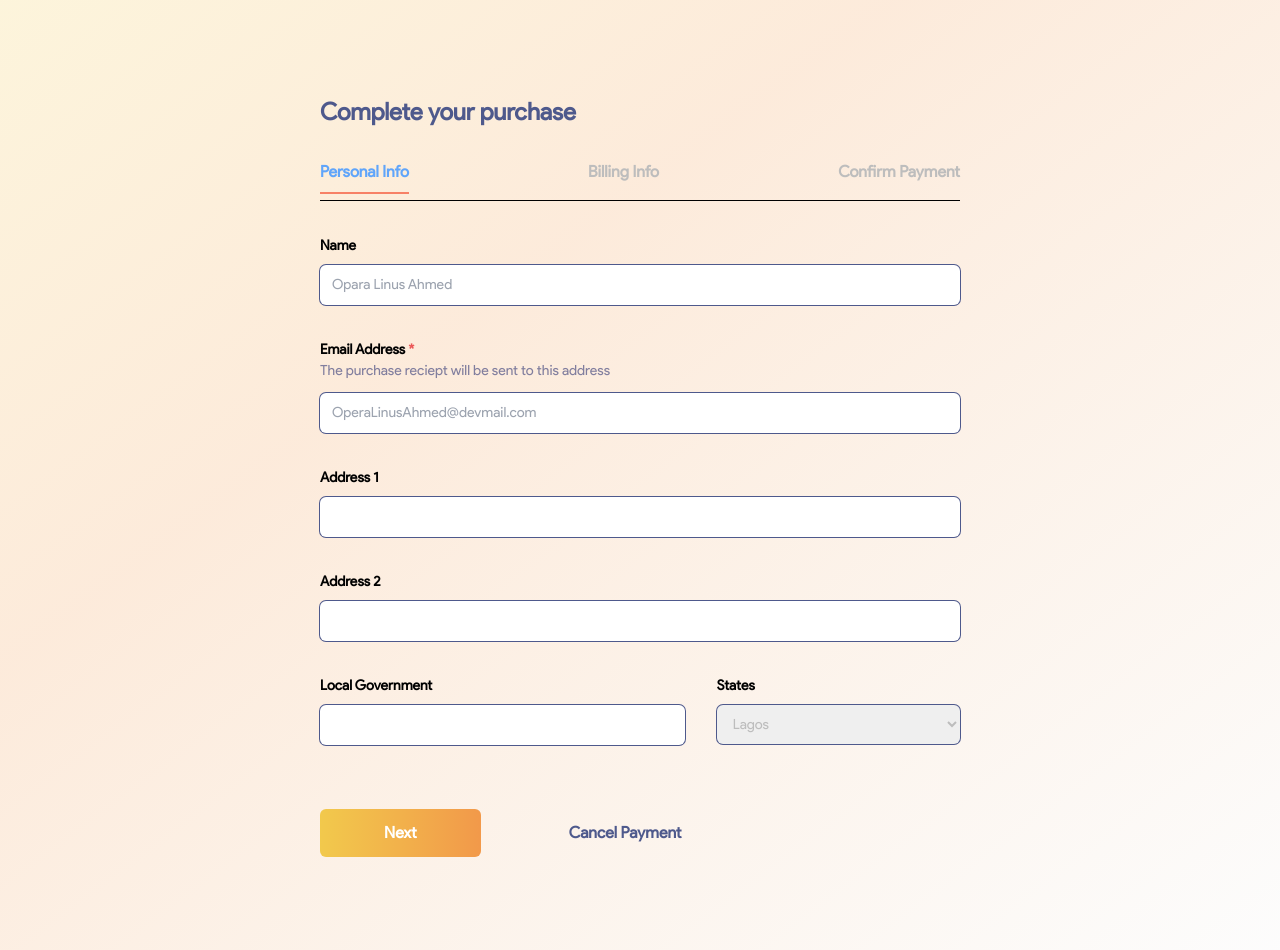
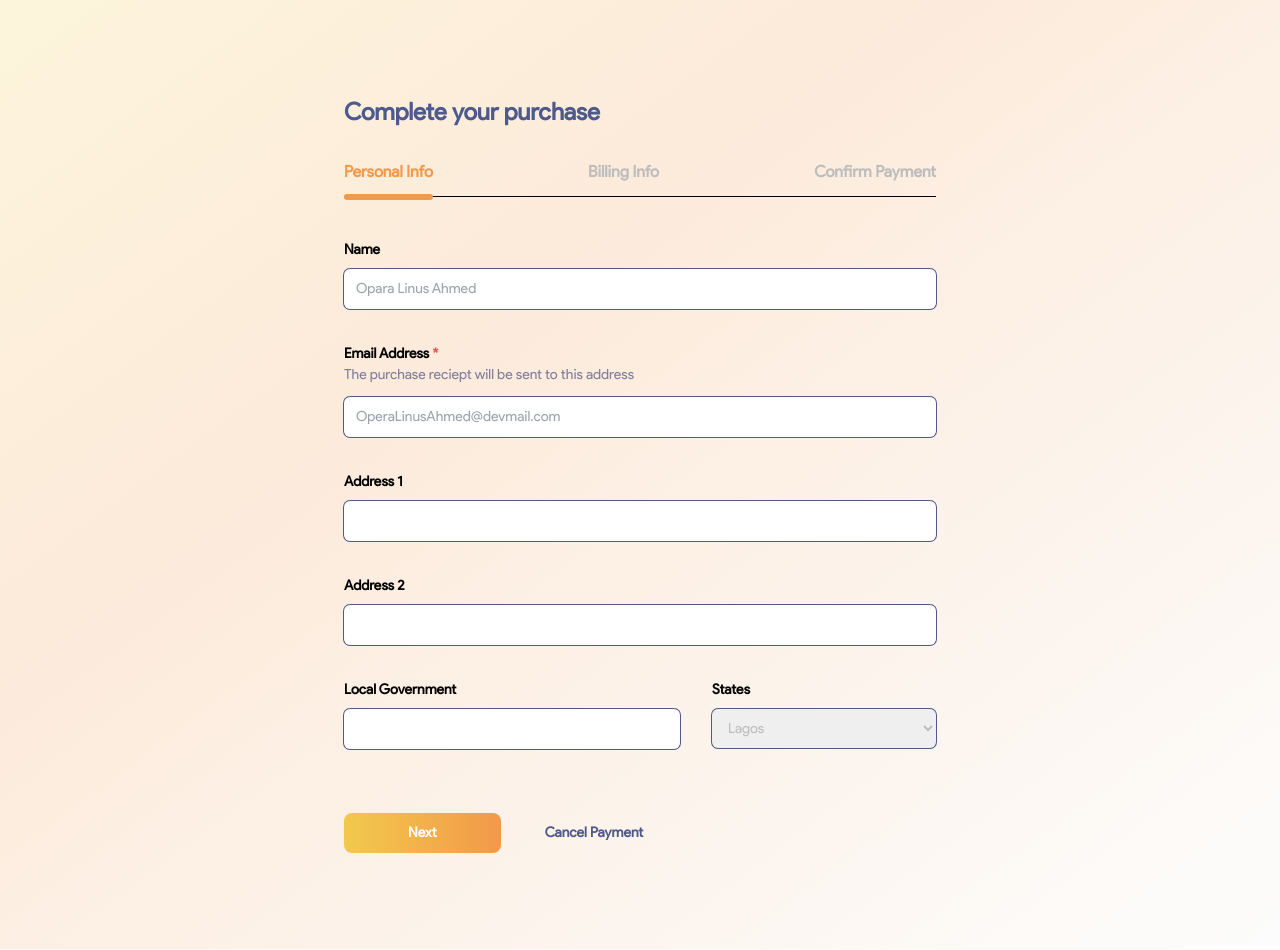
Before and after one commit to Tokonigeorge/purchase_board, a React (Vite) app: page / in a window 1280 px wide. Shown: the top 950 px of the page. Built offline with nearby package versions, Linux system fonts and the light colour scheme.

Commit message:
worked on next functionality

```diff
--- a/src/App.jsx
+++ b/src/App.jsx
@@ -5,9 +5,12 @@ import PersonalInfo from "./components/personalInfo/PersonalInfo";
 import BillingInfo from "./components/billingInfo/BillingInfo";
 import Checkout from "./components/billingInfo/Checkout";
 import PaymentConfirmation from "./components/paymentConfirm/PaymentConfirmation";
+import CancelPayment from "./components/CancelPayment";
 
 function App() {
-  const [navEl, setNavEl] = useState("0");
+  const [navEl, setNavEl] = useState(1);
+  const [cancel, setCancel] = useState(false);
+
   const checkoutData = [
     {
       item: "Data science and usability",
@@ -19,19 +22,46 @@ function App() {
     },
   ];
   console.log(navEl);
-  const handleClick = (e, el) => {
-    setNavEl(el);
+  const handleNav = (e) => {
+    e.preventDefault();
+    setNavEl((prev) => prev + 1);
   };
+
+  const handleCancel = (e) => {
+    e.preventDefault();
+    setCancel(true);
+  };
+
   return (
     <div className="App min-h-screen w-screen">
-      <div className="w-3/5 mx-auto lg:w-1/2 pt-24">
-        <p className="font-bold text-2xl text-purp">Complete your purchase</p>
-        <Nav navEl={navEl} />
-        <PersonalInfo handle={handleClick} />
-        {/* <BillingInfo /> */}
-        {/* <Checkout checkoutData={checkoutData} /> */}
-        {/* <PaymentConfirmation /> */}
-      </div>
+      {cancel ? (
+        <CancelPayment />
+      ) : (
+        <div className=" w-full px-6 pt-12 md:w-3/5 md:px-6 mx-auto lg:w-1/2 md:pt-24">
+          {navEl < 4 && (
+            <>
+              <p className="font-bold text-2xl text-purp">
+                Complete your purchase
+              </p>
+              <Nav navEl={navEl} />
+            </>
+          )}
+          {navEl == 1 && (
+            <PersonalInfo handleNav={handleNav} handleCancel={handleCancel} />
+          )}
+          {navEl == 2 && (
+            <BillingInfo handleNav={handleNav} handleCancel={handleCancel} />
+          )}
+          {navEl == 3 && (
+            <Checkout
+              checkoutData={checkoutData}
+              handleNav={handleNav}
+              handleCancel={handleCancel}
+            />
+          )}
+          {navEl == 4 && <PaymentConfirmation />}
+        </div>
+      )}
     </div>
   );
 }
--- /dev/null
+++ b/src/components/CancelPayment.jsx
@@ -0,0 +1,11 @@
+const CancelPayment = () => {
+  return (
+    <div className="h-screen flex justify-center items-center">
+      <div className="bg-white text-center rounded-md py-8 font-bold text-purp px-2 sm:px-24 mx-2 sm:mx-0">
+        <p>Transaction cancelled. Why Comrade :/</p>
+      </div>
+    </div>
+  );
+};
+
+export default CancelPayment;
--- a/src/components/Nav.jsx
+++ b/src/components/Nav.jsx
@@ -1,19 +1,23 @@
-import "../Nav.css";
+import "../style/Nav.css";
 
 const Nav = ({ navEl }) => {
-  const nav = ["Personal Info", "Billing Info", "Confirm Payment"];
+  const nav = ["Personal Info", "Billing Info"];
   return (
-    <div className="flex items-center border-b pb-4 border-black font-bold text-textgray cursor-pointer justify-between mt-8">
+    <div className="flex items-center border-b pb-3 gap-x-2 border-black font-bold text-textgray cursor-pointer justify-between mt-8">
       {nav.map((i, indx) => {
         return (
           <p
             key={i + indx}
-            className={`${navEl == indx && "text-blue-400 active"} nav`}
+            className={`${
+              ((navEl == 3 && indx == 1) || navEl == indx + 1) &&
+              "text-btnGradTwo active"
+            } nav`}
           >
             {i}
           </p>
         );
       })}
+      <p>Confirm Payment</p>
     </div>
   );
 };
--- a/src/components/PaymentButton.jsx
+++ b/src/components/PaymentButton.jsx
@@ -1,22 +1,23 @@
-const PaymentButton = ({ handle }) => {
+const PaymentButton = ({ handleNav, handleCancel }) => {
   return (
     <div className="flex items-center gap-x-6 pb-24 mt-8">
       <Button
-        style="text-white bg-gradient-to-r from-btnGradOne to-btnGradTwo"
+        style="text-white bg-gradient-to-r from-btnGradOne to-btnGradTwo py-2.5 rounded-lg px-16"
         text="Next"
-        handle={handle}
+        click={handleNav}
       />
-      <Button style="text-purp" text="Cancel Payment" />
+      <Button
+        style="text-purp pl-5"
+        text="Cancel Payment"
+        click={handleCancel}
+      />
     </div>
   );
 };
 
-const Button = ({ style, text, handle }) => {
+const Button = ({ style, text, click }) => {
   return (
-    <button
-      className={`${style} font-bold py-3 rounded-md px-16`}
-      onClick={() => handle()}
-    >
+    <button className={`${style} font-bold text-sm `} onClick={(e) => click(e)}>
       {text}
     </button>
   );
--- a/src/components/billingInfo/BillingInfo.jsx
+++ b/src/components/billingInfo/BillingInfo.jsx
@@ -2,7 +2,7 @@ import { useState } from "react";
 import PaymentButton from "../PaymentButton";
 import TextInput, { Label, textInputStyle } from "../TextInput";
 
-const BillingInfo = () => {
+const BillingInfo = ({ handleNav, handleCancel }) => {
   const [cardDetails, setCardDetails] = useState("");
   const [options, setOptions] = useState("Visa");
 
@@ -75,7 +75,7 @@ const BillingInfo = () => {
             </div>
           </div>
         </div>
-        <PaymentButton />
+        <PaymentButton handleNav={handleNav} handleCancel={handleCancel} />
       </form>
     </div>
   );
--- a/src/components/billingInfo/Checkout.jsx
+++ b/src/components/billingInfo/Checkout.jsx
@@ -1,6 +1,6 @@
 import PaymentButton from "../PaymentButton";
 
-const Checkout = ({ checkoutData }) => {
+const Checkout = ({ checkoutData, handleNav, handleCancel }) => {
   return (
     <>
       <div className="w-full bg-white rounded-md my-12 pb-8 shadow-lg">
@@ -37,7 +37,7 @@ const Checkout = ({ checkoutData }) => {
           </p>
         </div>
       </div>
-      <PaymentButton />
+      <PaymentButton handleNav={handleNav} handleCancel={handleCancel} />
     </>
   );
 };
--- a/src/components/personalInfo/EmailInput.jsx
+++ b/src/components/personalInfo/EmailInput.jsx
@@ -20,9 +20,9 @@ const EmailInput = ({ placeholder }) => {
         onChange={(e) => setEmail(e.target.value)}
       />
       {email && !/\S+@\S+\.\S+/.test(email) && (
-        <span className="error" data-testid="error-msg">
+        <div className="text-sm mb-4 text-btnGradTwo" data-testid="error-msg">
           Please enter a valid email.
-        </span>
+        </div>
       )}
     </>
   );
--- a/src/components/personalInfo/LocationInput.jsx
+++ b/src/components/personalInfo/LocationInput.jsx
@@ -1,9 +1,10 @@
-import React from "react";
+import React, { useState } from "react";
 import TextInput, { textInputStyle } from "../TextInput";
 import { Label } from "../TextInput";
+import { states } from "../../utils/states";
 
 const LocationInput = () => {
-  const states = ["Lagos", "Adamawa", "Bauchi", "Delta", "Ebonyi"];
+  const [value, setValue] = useState("Lagos");
   return (
     <div className="flex items-stretch gap-x-8">
       <div className="w-3/5">
@@ -13,7 +14,9 @@ const LocationInput = () => {
         <Label label="States" />
         <select
           id="States"
-          className={textInputStyle}
+          value={value}
+          onChange={(e) => setValue(e.target.value)}
+          className={`${textInputStyle} `}
           data-testid="select-input"
         >
           {states.map((i, indx) => (
--- a/src/components/personalInfo/PersonalInfo.jsx
+++ b/src/components/personalInfo/PersonalInfo.jsx
@@ -3,16 +3,16 @@ import EmailInput from "./EmailInput";
 import LocationInput from "./LocationInput";
 import PaymentButton from "../PaymentButton";
 
-const PersonalInfo = ({ handle }) => {
+const PersonalInfo = ({ handleNav, handleCancel }) => {
   return (
-    <div className="mt-8">
+    <div className="mt-10">
       <form>
         <TextInput label="Name" placeholder="Opara Linus Ahmed" />
         <EmailInput placeholder="OperaLinusAhmed@devmail.com" />
         <TextInput label="Address 1" />
         <TextInput label="Address 2" />
         <LocationInput />
-        <PaymentButton handle={handle} />
+        <PaymentButton handleNav={handleNav} handleCancel={handleCancel} />
       </form>
     </div>
   );
--- a/src/Nav.css
+++ b/src/style/Nav.css
@@ -3,15 +3,13 @@
   transition: color 0.5s;
 }
 
-.nav.active {
-}
-
 .nav::after {
   position: absolute;
   content: "";
-  height: 2px;
+  height: 6px;
   left: 0;
-  bottom: -10px;
+  bottom: -16px;
+  border-radius: 6px;
   background-color: transparent;
   width: 100%;
   transition: 0.25s;
@@ -24,10 +22,6 @@
   }
 } */
 
-/* .nav:hover::after {
-  background-color: #30363d;
-} */
-
 .nav.active::after {
-  background-color: #f78166;
+  background-color: #f2994a;
 }
--- /dev/null
+++ b/src/utils/states.js
@@ -0,0 +1,38 @@
+export const states = [
+  "Abia",
+  "Adamawa",
+  "Akwa Ibom",
+  "Anambra",
+  "Bauchi",
+  "Bayelsa",
+  "Benue",
+  "Borno",
+  "Cross River",
+  "Delta",
+  "Ebonyi",
+  "Edo",
+  "Ekiti",
+  "Enugu",
+  "Gombe",
+  "Imo",
+  "Jigawa",
+  "Kaduna",
+  "Kano",
+  "Katsina",
+  "Kebbi",
+  "Kogi",
+  "Kwara",
+  "Lagos",
+  "Nasarawa",
+  "Niger",
+  "Ogun",
+  "Ondo",
+  "Oyo",
+  "Plateau",
+  "Rivers",
+  "Sokoto",
+  "Taraba",
+  "Yobe",
+  "Zamfara",
+  "Abuja",
+];
```
